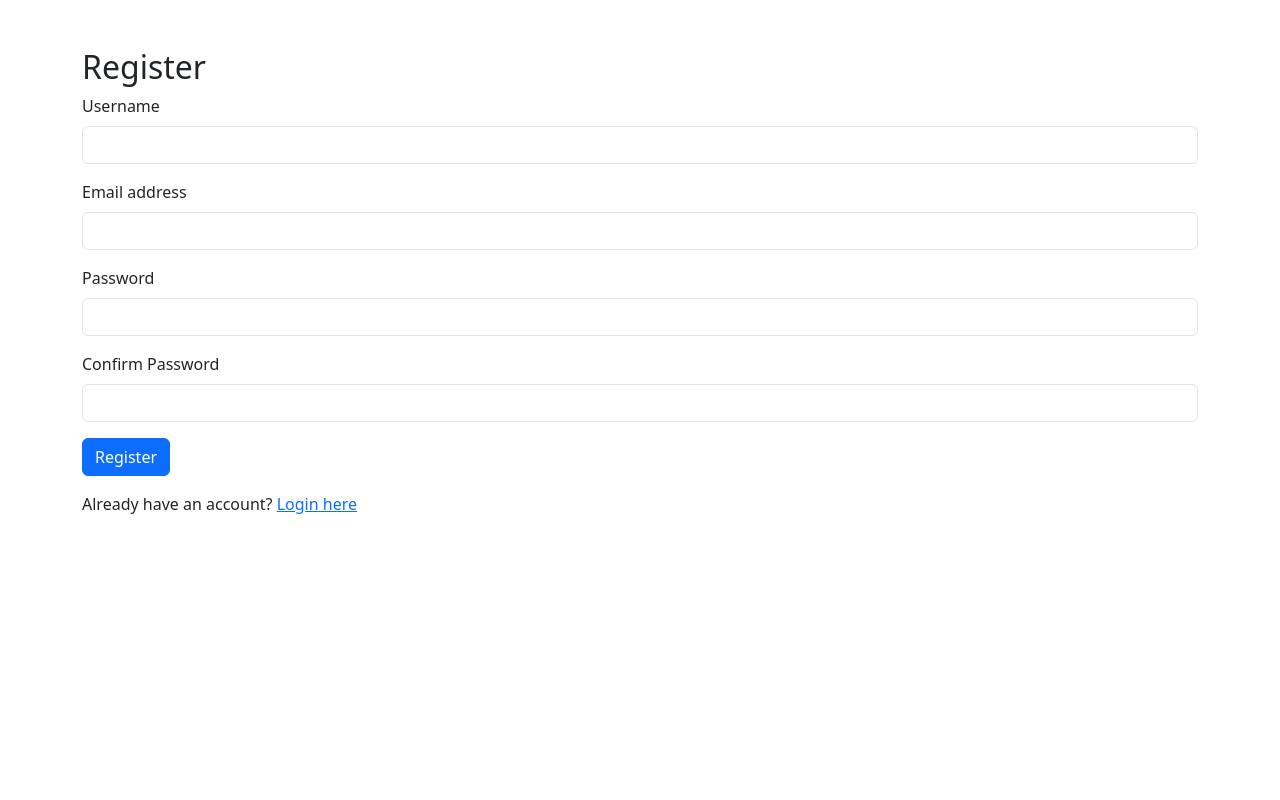
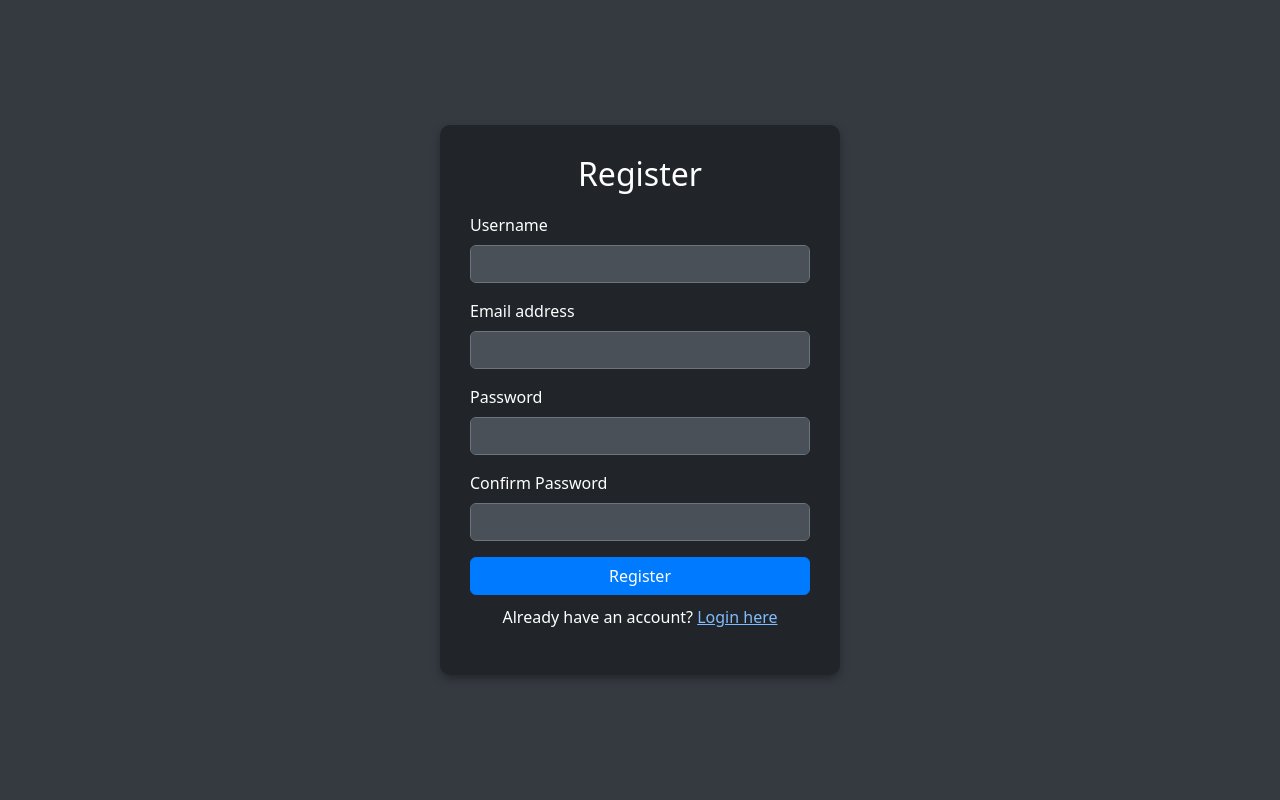
Before and after one commit to billyjo287/oop, a PHP site: page /register.php in a window 1280 px wide. Run offline with PHP 8.4, Linux system fonts and the light colour scheme; some libraries are stand-ins or nearby versions.

Commit message:
styling the register page

```diff
--- a/public/register.php
+++ b/public/register.php
@@ -3,7 +3,6 @@ session_start();
 require_once '../backhand/Database.php';
 require_once '../backhand/User.php';
 require_once '../backhand/send-otp.php';
-
 
 $error_message = '';
 
@@ -35,7 +34,6 @@ if ($_SERVER['REQUEST_METHOD'] == 'POST') {
         } else {
             $error_message = "Email already registered or error creating user.";
         }
-
     }
 }
 ?>
@@ -44,11 +42,67 @@ if ($_SERVER['REQUEST_METHOD'] == 'POST') {
 <html lang="en">
 <head>
     <meta charset="UTF-8">
+    <meta name="viewport" content="width=device-width, initial-scale=1.0">
     <title>Register</title>
+    <!-- Bootstrap CDN -->
     <link href="https://cdn.jsdelivr.net/npm/bootstrap@5.3.0/dist/css/bootstrap.min.css" rel="stylesheet">
+    <style>
+
+        body {
+            background-color: #343a40;
+            color: white;
+            display: flex;
+            justify-content: center;
+            align-items: center;
+            height: 100vh;
+        }
+        .register-container {
+            background-color: #212529;
+            padding: 30px;
+            border-radius: 10px;
+            box-shadow: 0 4px 8px rgba(0, 0, 0, 0.3);
+            width: 100%;
+            max-width: 400px;
+        }
+        h2 {
+            text-align: center;
+            margin-bottom: 20px;
+        }
+        .form-control {
+            background-color: #495057;
+            color: white;
+            border: 1px solid #6c757d;
+        }
+        .form-control:focus {
+            background-color: #495057;
+            color: white;
+            box-shadow: none;
+            border-color: #80bdff;
+        }
+        .btn-primary {
+            background-color: #007bff;
+            border-color: #007bff;
+            width: 100%;
+        }
+        .btn-primary:hover {
+            background-color: #0056b3;
+        }
+        .alert {
+            background-color: #dc3545;
+            color: white;
+        }
+        .login-link {
+            text-align: center;
+            margin-top: 10px;
+        }
+        .login-link a {
+            color: #80bdff;
+        }
+    </style>
 </head>
 <body>
-<div class="container mt-5">
+
+<div class="register-container">
     <h2>Register</h2>
     <?php if ($error_message): ?>
         <div class="alert alert-danger"><?php echo $error_message; ?></div>
@@ -72,7 +126,8 @@ if ($_SERVER['REQUEST_METHOD'] == 'POST') {
         </div>
         <button type="submit" class="btn btn-primary">Register</button>
     </form>
-    <p class="mt-3">Already have an account? <a href="login.php">Login here</a></p>
+    <p class="login-link">Already have an account? <a href="login.php">Login here</a></p>
 </div>
+
 </body>
 </html>
```
